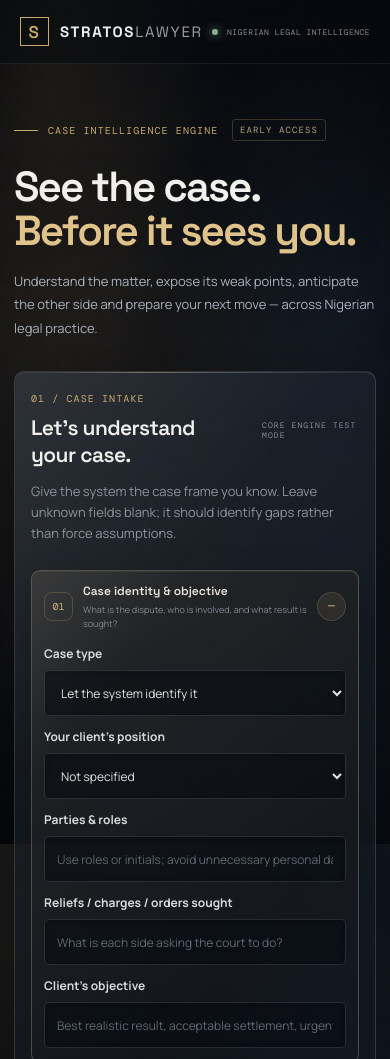
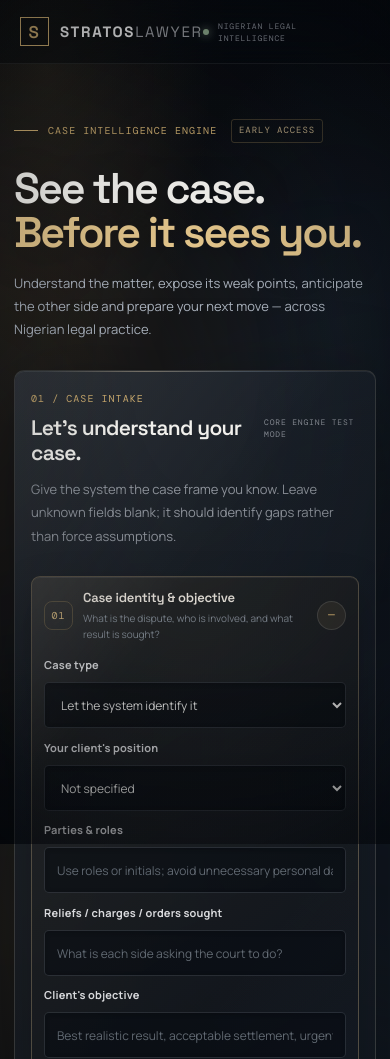
Before and after one commit to blueguydave-ai/Stratoslawyer, a website: page index.html in a window 390 px wide. Shown: the top 1059 px of the page. Drawn offline with nearby package versions, Linux system fonts and the light colour scheme.

Commit message:
Strengthen cinematic vignette and typography hierarchy

```diff
--- a/styles.css
+++ b/styles.css
@@ -292,3 +292,155 @@ body::after {
     will-change: auto;
   }
 }
+
+/* CINEMATIC EDGE VIGNETTE — visible overlay above the interface, never intercepts input. */
+body {
+  isolation: isolate;
+}
+body::after {
+  content: "";
+  position: fixed;
+  inset: 0;
+  z-index: 20;
+  pointer-events: none;
+  background:
+    radial-gradient(ellipse 112% 108% at 50% 43%,
+      rgba(0,0,0,0) 19%,
+      rgba(1,3,7,.16) 49%,
+      rgba(1,3,7,.48) 78%,
+      rgba(0,1,4,.78) 116%),
+    linear-gradient(180deg,
+      rgba(0,1,4,.24) 0%,
+      transparent 17%,
+      transparent 78%,
+      rgba(0,1,4,.3) 100%);
+}
+
+/* Fine-grained continuous reveal: all visible interface elements, opacity only. */
+.scroll-reveal {
+  opacity: 0;
+  transform: translate3d(0, 16px, 0);
+  filter: none !important;
+  transition:
+    opacity .68s cubic-bezier(.2,.75,.25,1),
+    transform .72s cubic-bezier(.2,.75,.25,1);
+  transition-delay: var(--reveal-delay, 0ms);
+  will-change: opacity, transform;
+}
+.scroll-reveal.is-visible {
+  opacity: 1;
+  transform: translate3d(0,0,0);
+  filter: none !important;
+}
+
+/* Typography hierarchy: one clear display level, section level, card level, then body. */
+.intro h1 {
+  font-size: clamp(46px, 7.4vw, 76px);
+  line-height: 1.015;
+  letter-spacing: -.055em;
+  font-weight: 600;
+}
+.intro-copy {
+  max-width: 600px;
+  font-size: 14px;
+  line-height: 1.85;
+  letter-spacing: .005em;
+}
+.section-head h2,
+.results-heading h2 {
+  font-size: clamp(22px, 3vw, 27px);
+  line-height: 1.2;
+  letter-spacing: -.035em;
+  font-weight: 600;
+}
+.step-label,.eyebrow,.version,.private-note,.top-meta,.group-index,.group-state,.upload-support,.page-footer {
+  font-family: "DM Mono", monospace;
+  text-transform: uppercase;
+  letter-spacing: .105em;
+  line-height: 1.5;
+}
+.helper,.auth-copy {
+  font-size: 13px;
+  line-height: 1.8;
+}
+.field-label {
+  font-size: 11px;
+  line-height: 1.5;
+  font-weight: 700;
+  letter-spacing: .015em;
+}
+.group-copy strong {
+  font-size: 13px;
+  line-height: 1.35;
+  letter-spacing: -.015em;
+}
+.group-copy small {
+  font-size: 10px;
+  line-height: 1.55;
+}
+.analysis-card-heading h3 {
+  font: 600 17px/1.3 var(--display);
+  letter-spacing: -.025em;
+}
+.analysis-card-number {
+  font: 500 10px/1 "DM Mono", monospace;
+  letter-spacing: .04em;
+}
+.analysis-card-content {
+  font-size: 13px;
+  line-height: 1.78;
+  letter-spacing: .002em;
+}
+.analysis-card-content h2 {
+  font: 600 16px/1.35 var(--display);
+  letter-spacing: -.02em;
+}
+.analysis-card-content h3 {
+  font: 600 14px/1.4 var(--display);
+  letter-spacing: -.015em;
+}
+.analysis-card-content h4 {
+  font: 700 11px/1.5 var(--font);
+  letter-spacing: .045em;
+  text-transform: uppercase;
+}
+.analysis-card-content strong {
+  color: #f0dfbd;
+  font-weight: 700;
+}
+.analysis-nav-link {
+  font: 500 10px/1.45 var(--font);
+  letter-spacing: .01em;
+}
+.primary-button {
+  font-size: 12px;
+  letter-spacing: .025em;
+}
+.footnote,.error-message,.results-warning p {
+  font-size: 11px;
+  line-height: 1.65;
+}
+@media (max-width: 640px) {
+  .intro h1 { font-size: clamp(40px, 11vw, 54px); letter-spacing: -.05em; }
+  .intro-copy { font-size: 13px; line-height: 1.75; }
+  .section-head h2,.results-heading h2 { font-size: 21px; }
+  .analysis-card-heading h3 { font-size: 15px; }
+  .analysis-card-content { font-size: 12.5px; line-height: 1.75; }
+  body::after {
+    background:
+      radial-gradient(ellipse 125% 112% at 50% 43%,
+        transparent 13%, rgba(1,3,7,.2) 52%,
+        rgba(1,3,7,.58) 84%, rgba(0,1,4,.82) 118%),
+      linear-gradient(180deg,rgba(0,1,4,.18),transparent 20%,transparent 78%,rgba(0,1,4,.26));
+  }
+}
+@media (prefers-reduced-motion: reduce) {
+  .scroll-reveal,.scroll-reveal.is-visible {
+    opacity: 1;
+    transform: none;
+    filter: none !important;
+    transition: none;
+    transition-delay: 0ms;
+    will-change: auto;
+  }
+}
```
